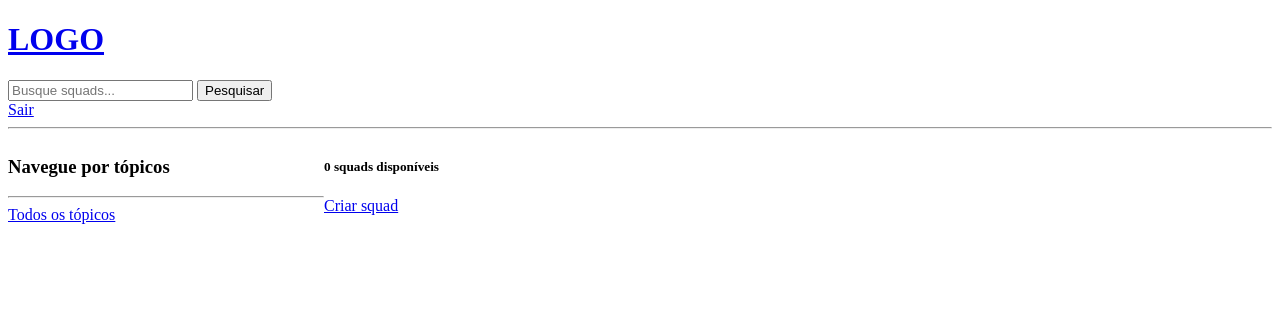
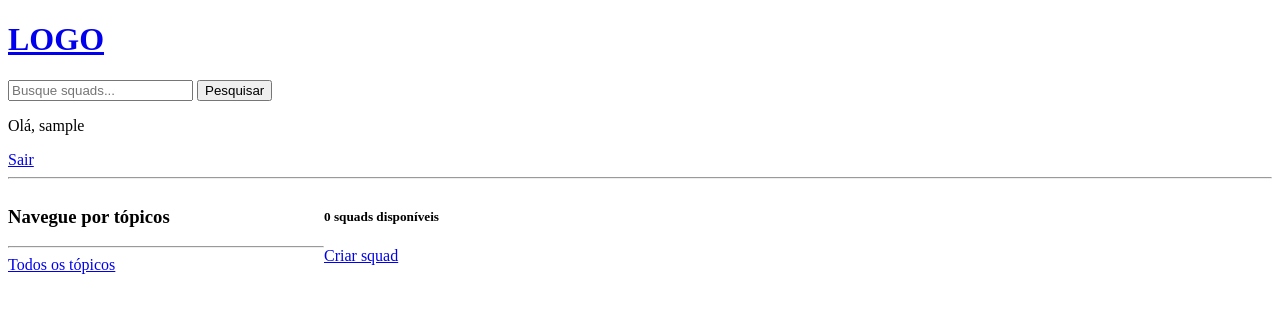
Before and after one commit to br-adriel/django-pencil-squad, a Django app: page / in a window 1280 px wide. Shown: the top 313 px of the page. Run offline with Django 4.2, Linux system fonts and the light colour scheme; the visitor is signed in with stand-in values (Sample User, id 1); data that the repository does not hold is empty.

Commit message:
Adiciona mensagem de identificacao de user

```diff
--- a/templates/navbar.html
+++ b/templates/navbar.html
@@ -8,9 +8,10 @@
 </form>
 
 {% if request.user.is_authenticated %}
+  <p>Olá, {{ user.username }}</p>
   <a href="{% url 'logout' %}">Sair</a>
 {% else %}
-<a href="{% url 'login' %}">Entrar</a>
+  <a href="{% url 'login' %}">Entrar</a>
 {% endif %}
 
 <hr />
```
